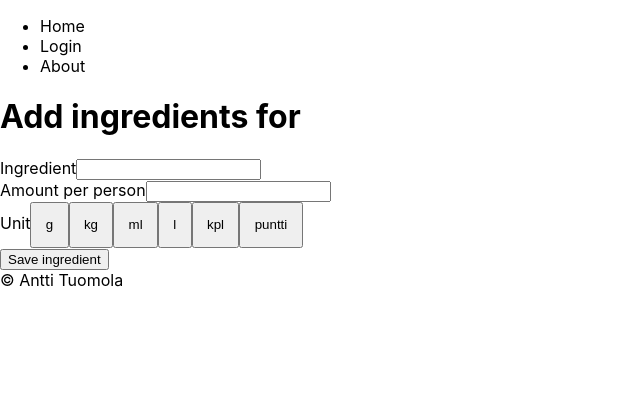
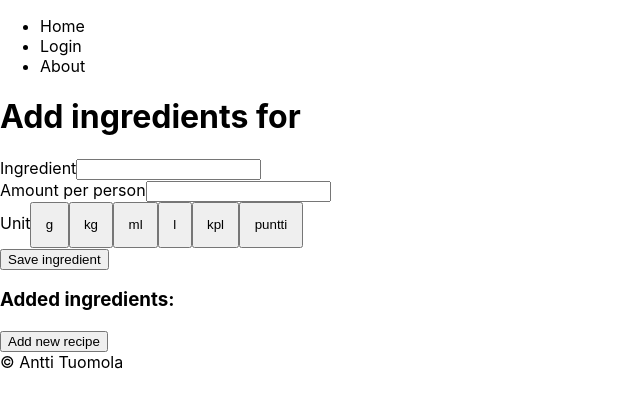
Before and after one commit to anttituomola/ostoslista, a Next.js app: page /admin/createRecipeRow in a window 1280 px wide. Shown: the top 408 px of the page, without its empty margins (0-640 px from the left). Built offline with nearby package versions, Linux system fonts and the light colour scheme.

Commit message:
Check for input existing

```diff
--- a/components/createRecipe/AddRecipeRow.js
+++ b/components/createRecipe/AddRecipeRow.js
@@ -5,7 +5,8 @@ import { useRouter } from "next/router"
 
 const AddRecipeRow = () => {
     const router = useRouter()
-    const [amountPerPerson, setAmountPerPerson] = useState(0)
+    const [addedIngredients, setAddedIngredients] = useState([])
+    const [amountPerPerson, setAmountPerPerson] = useState()
     const [ingredientInput, setIngredient] = useState("")
     const [measureUnit, setMeasureUnit] = useState("")
     const measureUnits = ["g", "kg", "ml", "l", "kpl", "puntti",]
@@ -17,7 +18,7 @@ const AddRecipeRow = () => {
     }
 
     const saveIngredients = () => {
-        console.log("clicked")
+        if (ingredientInput && measureUnit && amountPerPerson) {
             const ingredient = {
                 id: uuid(),
                 name: ingredientInput,
@@ -41,6 +42,10 @@ const AddRecipeRow = () => {
             })
                 .then((res) => {
                     console.log(res)
+                    setAddedIngredients([...addedIngredients, ingredient.name])
+                    setIngredient("")
+                    setMeasureUnit("")
+                    setAmountPerPerson("")
                 })
                 .catch((err) => {
                     console.log(err)
@@ -64,18 +69,22 @@ const AddRecipeRow = () => {
                 }
                 )
         }
+    }
 
+    const goToAddNewRecipe = () => {
+        router.push("/admin/createRecipe")
+    }
 
     return (
         <>
             <h1>Add ingredients for {router.query.recipeName}</h1>
             <div>
                 <span>Ingredient</span>
-                    <input type="text" onChange={(event) => setIngredient(event.target.value)} />
+                <input type="text" onChange={(event) => setIngredient(event.target.value)} value={ingredientInput} />
             </div>
             <div>
                 <span>Amount per person</span>
-                    <input type="number" onChange={(event) => setAmountPerPerson(event.target.value)} />
+                <input type="number" onChange={(event) => setAmountPerPerson(event.target.value)} value={amountPerPerson} />
             </div>
             <div>
                 <span>Unit</span>
@@ -87,6 +96,9 @@ const AddRecipeRow = () => {
                 </button>)}
             </div>
             <button onClick={() => saveIngredients()}>Save ingredient</button>
+            <h3>Added ingredients:</h3>
+            {addedIngredients.map(ingredient => <p key={ingredient}>{ingredient}</p>)}
+            <button onClick={() => goToAddNewRecipe()}>Add new recipe</button>
         </>
     )
 }
```
Lines whose indentation alone changed are shown as unchanged.
